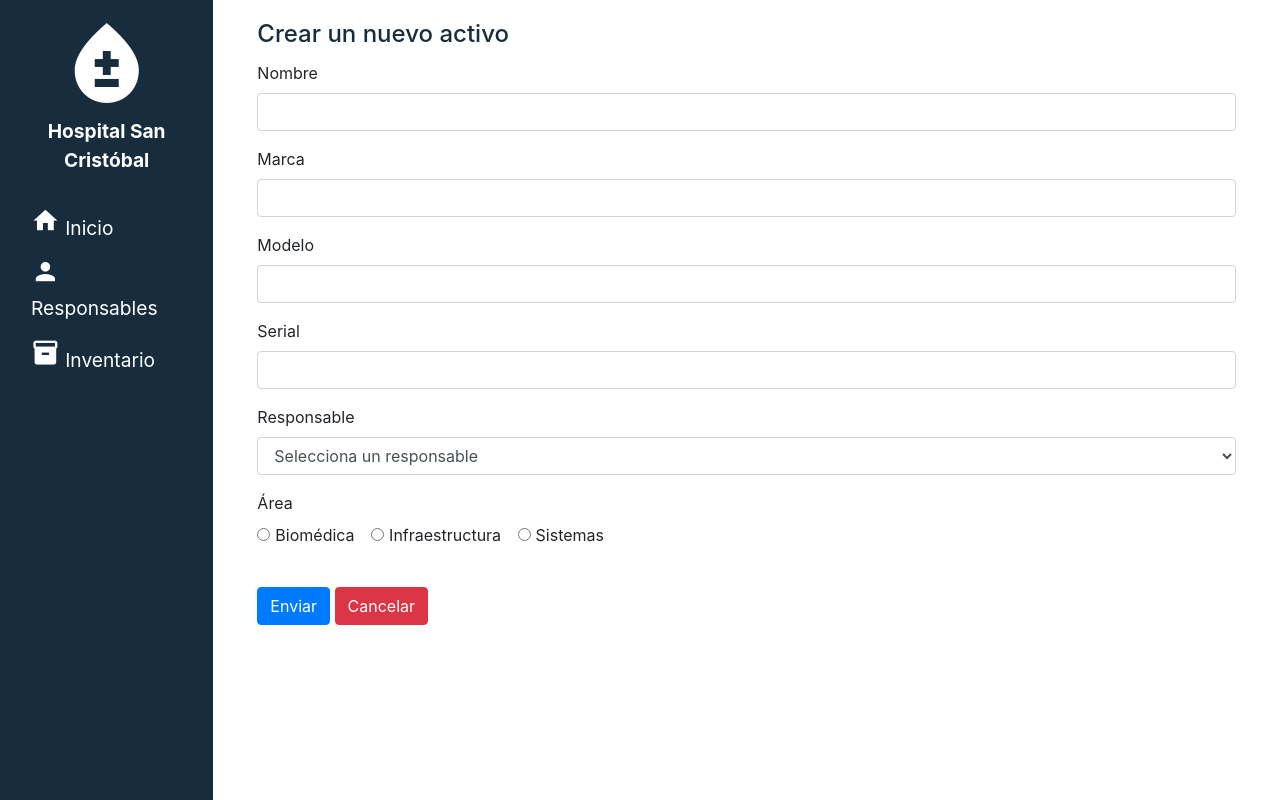
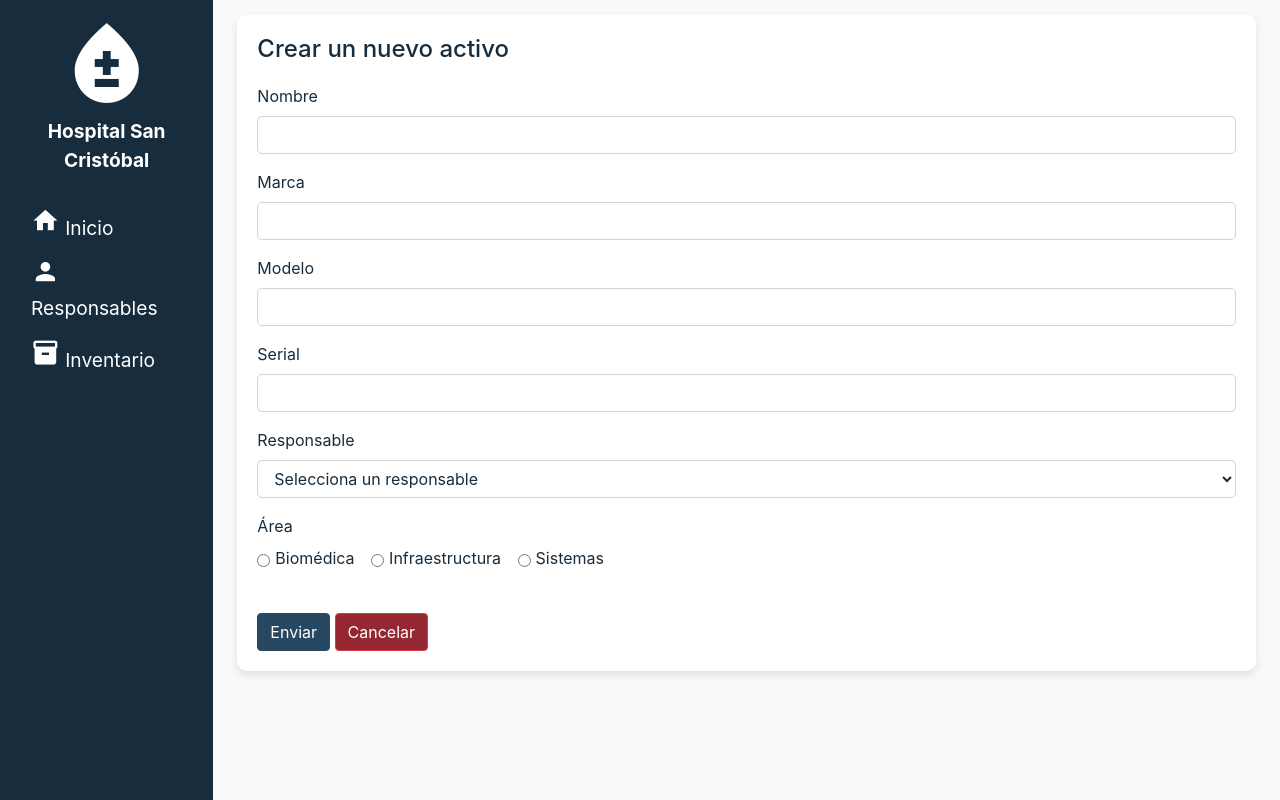
Before and after one commit to Mpaulinatp/Practica2, a Django app: page /inventario/crear in a window 1280 px wide. Run offline with Django 4.2, Linux system fonts and the light colour scheme; data that the repository does not hold is empty; some libraries are stand-ins or nearby versions.

Commit message:
estilos css

```diff
--- a/inventario/library/templates/inventario/crearIn.html
+++ b/inventario/library/templates/inventario/crearIn.html
@@ -3,15 +3,60 @@
 {% block titulo %} Crear nuevo activo {% endblock %}
 
 {% block contenido %}
+<style>
+  body {
+      background-color: #f8f9fa; /* Fondo de la página */
+      color: #343a40; /* Color del texto */
+  }
+
+  .card-body {
+      background-color: #ffffff; /* Fondo de la tarjeta */
+      color: #172c3c; /* Color del texto en la tarjeta */
+      border-radius: 10px;
+      box-shadow: 0 4px 8px rgba(0, 0, 0, 0.1);
+      padding: 20px;
+      margin-top: 15px;
+  }
+
+  .form-group label {
+      color: #172c3c; /* Color de las etiquetas de los campos de formulario */
+  }
+
+  .form-control {
+      border: 1px solid #ced4da; /* Color del borde de los campos de formulario */
+      border-radius: 5px;
+  }
+
+  .form-select {
+      color: #172c3c; /* Color del texto en el select */
+  }
+
+  .custom-radio .form-check-input {
+      margin-top: 5px;
+  }
+
+  .btn-primary {
+      background-color: #274862; /* Color de fondo del botón primario */
+      border: 1px solid #274862; /* Color del borde del botón primario */
+  }
+
+  .btn-danger {
+      background-color: #942732; /* Color de fondo del botón de peligro */
+      border: 1px solid #dc3545; /* Color del borde del botón de peligro */
+  }
+
+  .card-title{
+     margin-bottom: 20px;
+  }
+</style>
 <div class="card-body">
-  <h4 class="card-title" style="color: #172c3c;">Crear un nuevo activo</h4>
+  <h4 class="card-title">Crear un nuevo activo</h4>
   <form action="" method="post">
-    {% csrf_token %}
-    <div class="form-group">
-      <label for="">Nombre</label>
-      <input type="text" name="nombre" id="nombre" class="form-control" placeholder="" aria-describedby="helpId" required>
-
-    </div>
+      {% csrf_token %}
+      <div class="form-group">
+          <label for="nombre">Nombre</label>
+          <input type="text" name="nombre" id="nombre" class="form-control" placeholder="" aria-describedby="helpId" required>
+      </div>
 
     <div class="form-group">
       <label for="">Marca</label>
@@ -44,19 +89,19 @@
     </div>
 
     <div class="form-group">
-      <label for="name" class="custom-label" >Área</label>
+      <label for="area" class="custom-label" >Área</label>
       <br>
       <div class="form-check form-check-inline custom-radio">
-        <input class="form-check-input" type="radio" name="area" id="area" value="Biomédica" >
-        <label  class="form-check-label" for="inlineRadio1">Biomédica</label>
+        <input class="form-check-input" type="radio" name="area" id="biomedica" value="Biomédica" required>
+        <label  class="form-check-label" for="biomedica">Biomédica</label>
       </div>
       <div class="form-check form-check-inline custom-radio">
-        <input class="form-check-input" type="radio" name="area" id="area" value="Infraestructura" >
-        <label class="form-check-label" for="inlineRadio2">Infraestructura</label>
+        <input class="form-check-input" type="radio" name="area" id="infraestructura" value="Infraestructura" required>
+        <label class="form-check-label" for="infraestructura">Infraestructura</label>
       </div>
       <div class="form-check form-check-inline custom-radio">
-        <input class="form-check-input" type="radio" name="area" id="area" value="Sistemas" >
-        <label class="form-check-label" for="inlineRadio3">Sistemas</label>
+        <input class="form-check-input" type="radio" name="area" id="sistemas" value="Sistemas" required>
+        <label class="form-check-label" for="sistemas">Sistemas</label>
       </div>
     </div>
 
@@ -64,8 +109,7 @@
     <div>
       <button type="submit" class="btn btn-primary">Enviar</button>
       <a name="" id="" class="btn btn-danger" href="{%url 'inventario'%}">Cancelar</a>
-
-    </div>
+  </div>
   </form>
 </div>
 
```
Also changed, not shown: inventario/library/templates/paginas/index.html (+13 -2 lines), inventario/library/templates/responsables/crear.html (+49 -0 lines).
